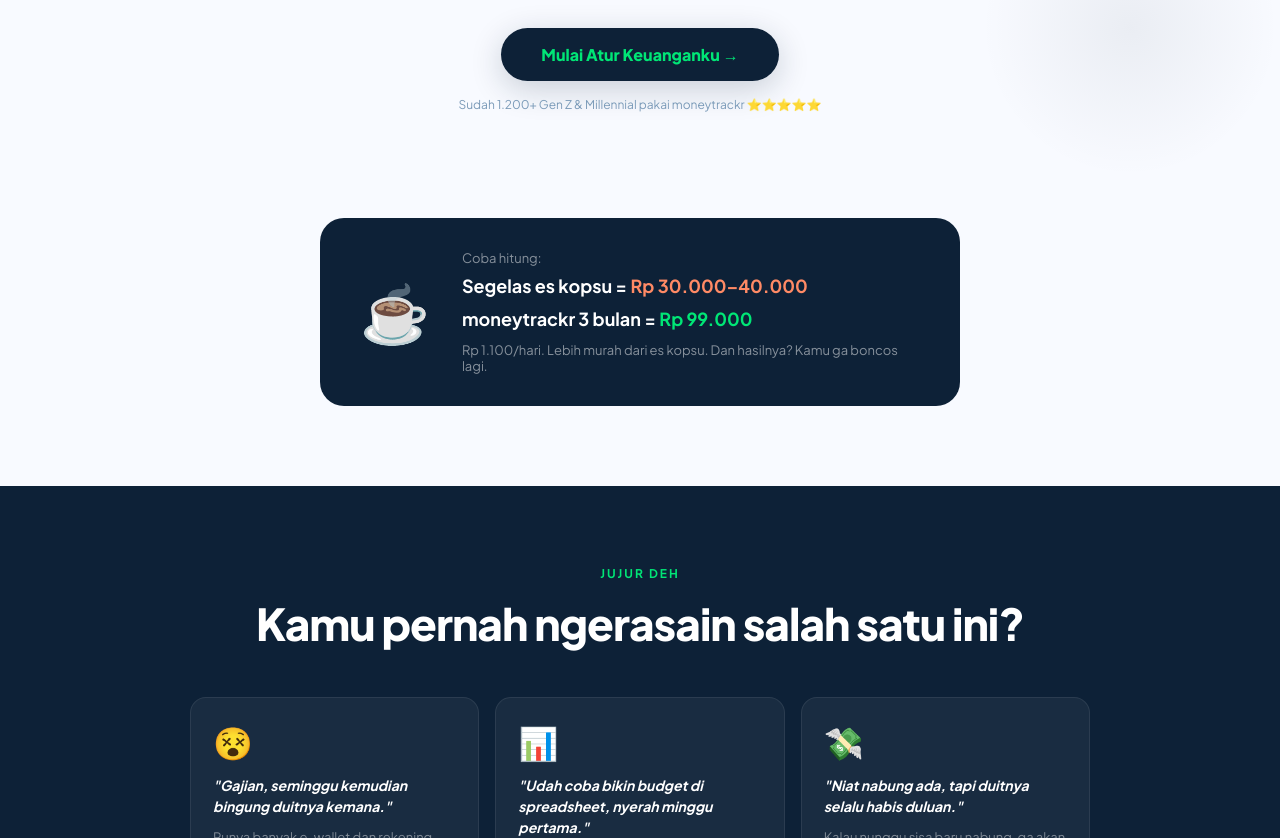
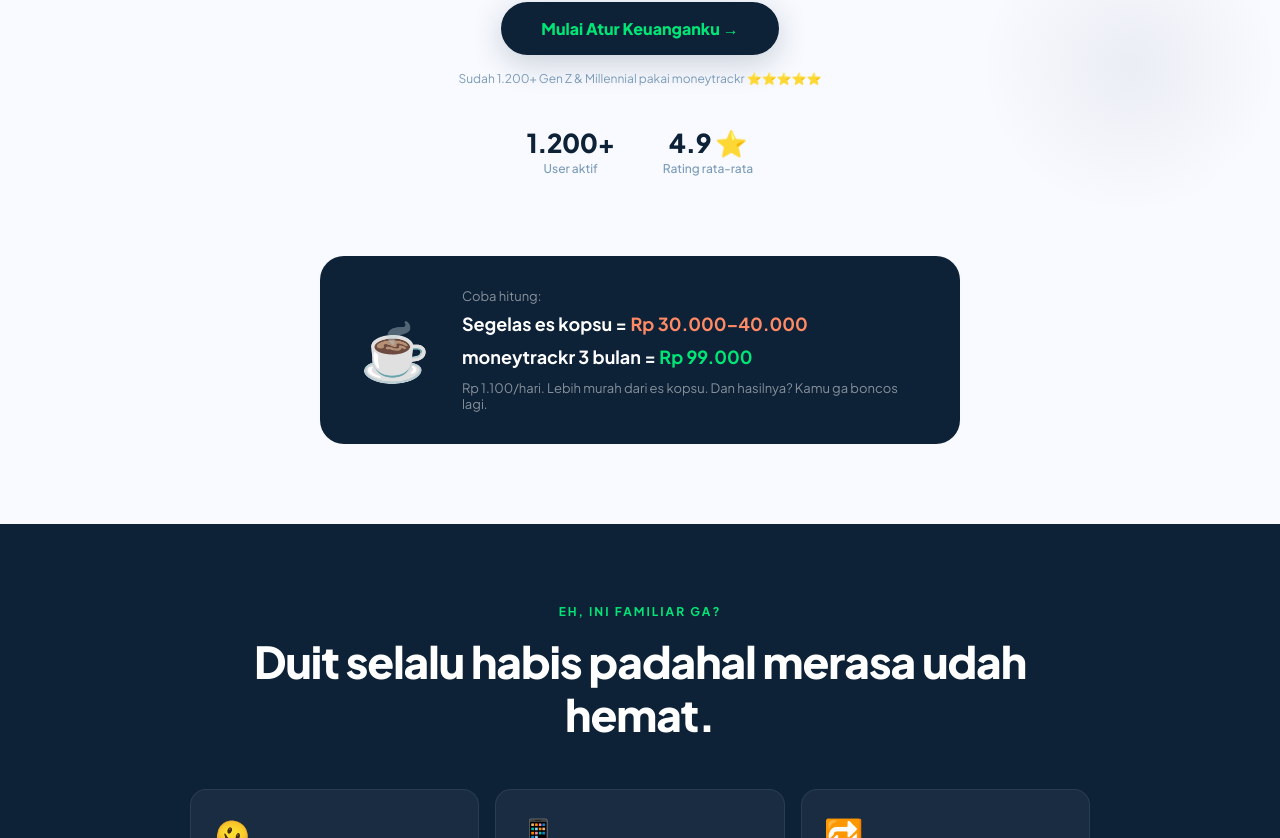
Before and after one commit to moneytrackrid-gif/moneytrackr, a React (Vite) app: page / in a window 1280 px wide. Shown: the part 582-1420 px from the top of the page. Built offline with nearby package versions, Linux system fonts and the light colour scheme; no server answers.

Commit message:
update pain copy + stats row + CTA

```diff
--- a/src/pages/Landing.jsx
+++ b/src/pages/Landing.jsx
@@ -79,6 +79,18 @@
         </button>
 
         <p style={{ fontSize: 12, color: '#7a9ab8', marginTop: 16 }}>Sudah 1.200+ Gen Z & Millennial pakai moneytrackr ⭐⭐⭐⭐⭐</p>
+
+        <div style={{ display: 'flex', gap: 48, justifyContent: 'center', marginTop: 40 }}>
+          {[
+            { value: '1.200+', label: 'User aktif' },
+            { value: '4.9 ⭐', label: 'Rating rata-rata' },
+          ].map(s => (
+            <div key={s.label} style={{ textAlign: 'center' }}>
+              <div style={{ fontSize: 26, fontWeight: 800, color: '#0d2137', letterSpacing: -0.5 }}>{s.value}</div>
+              <div style={{ fontSize: 12, color: '#7a9ab8', fontWeight: 500, marginTop: 2 }}>{s.label}</div>
+            </div>
+          ))}
+        </div>
       </section>
 
       {/* KOPSU PRICING HIGHLIGHT */}
@@ -103,13 +115,13 @@
       {/* PAIN POINTS */}
       <section style={{ padding: '80px 5vw', background: '#0d2137' }}>
         <div style={{ maxWidth: 900, margin: '0 auto' }}>
-          <p style={{ textAlign: 'center', fontSize: 12, fontWeight: 700, color: '#00e676', letterSpacing: 2, textTransform: 'uppercase', marginBottom: 16 }}>Jujur deh</p>
-          <h2 style={{ textAlign: 'center', fontSize: 'clamp(28px, 4vw, 44px)', fontWeight: 800, color: '#fff', letterSpacing: -1, marginBottom: 48, lineHeight: 1.2 }}>Kamu pernah ngerasain salah satu ini?</h2>
+          <p style={{ textAlign: 'center', fontSize: 12, fontWeight: 700, color: '#00e676', letterSpacing: 2, textTransform: 'uppercase', marginBottom: 16 }}>Eh, ini familiar ga?</p>
+          <h2 style={{ textAlign: 'center', fontSize: 'clamp(28px, 4vw, 44px)', fontWeight: 800, color: '#fff', letterSpacing: -1, marginBottom: 48, lineHeight: 1.2 }}>Duit selalu habis padahal merasa udah hemat.</h2>
           <div style={{ display: 'grid', gridTemplateColumns: 'repeat(auto-fit, minmax(260px, 1fr))', gap: 16 }}>
             {[
-              { emoji: '😵', title: '"Gajian, seminggu kemudian bingung duitnya kemana."', desc: 'Punya banyak e-wallet dan rekening, tapi ga bisa lihat total semua di satu tempat.' },
-              { emoji: '📊', title: '"Udah coba bikin budget di spreadsheet, nyerah minggu pertama."', desc: 'Ribet, rumusnya error, zoom in-out di HP — akhirnya males dan dibiarkan.' },
-              { emoji: '💸', title: '"Niat nabung ada, tapi duitnya selalu habis duluan."', desc: 'Kalau nunggu sisa baru nabung, ga akan pernah ada sisanya.' },
+              { emoji: '🫠', title: '"Tanggal 15 udah ketar-ketir nunggu gajian."', desc: 'Padahal awal bulan kayaknya masih ada duit. Entah kemana perginya, ga ada jejaknya sama sekali.' },
+              { emoji: '📱', title: '"GoPay, OVO, Dana, rekening — duitnya ada di mana-mana."', desc: 'Pas mau bayar sesuatu malah bingung ada di mana, dan berapa total semuanya. Ribet banget.' },
+              { emoji: '🔁', title: '"Tiap bulan plan-nya sama: nabung lebih banyak. Hasilnya sama juga."', desc: 'Niat ada, tapi tanpa sistem yang jelas, niat doang ga kemana-mana.' },
             ].map(p => (
               <div key={p.title} style={{ background: 'rgba(255,255,255,0.05)', border: '0.5px solid rgba(255,255,255,0.08)', borderRadius: 16, padding: '24px 22px' }}>
                 <div style={{ fontSize: 32, marginBottom: 12 }}>{p.emoji}</div>
@@ -119,8 +131,8 @@
             ))}
           </div>
           <p style={{ textAlign: 'center', fontSize: 15, color: 'rgba(255,255,255,0.55)', marginTop: 48, lineHeight: 1.8 }}>
-            Bukan karena kamu ga disiplin.<br />
-            <strong style={{ color: '#00e676', fontSize: 17 }}>Kamu cuma belum ketemu sistem yang pas. moneytrackr dibuat untuk itu.</strong>
+            Bukan salah kamu. Emang ga ada yang ngajarin cara ngatur duit yang beneran simpel.<br />
+            <strong style={{ color: '#00e676', fontSize: 17 }}>moneytrackr dibuat buat ngisi gap itu.</strong>
           </p>
         </div>
       </section>
@@ -239,15 +251,15 @@
 
       {/* FINAL CTA */}
       <section style={{ padding: '100px 5vw', background: '#0d2137', textAlign: 'center' }}>
-        <p style={{ fontSize: 14, color: 'rgba(255,255,255,0.4)', marginBottom: 16 }}>☕ Harga segelas es kopsu. Dampaknya? Seumur hidup.</p>
+        <p style={{ fontSize: 14, color: 'rgba(255,255,255,0.4)', marginBottom: 16 }}>☕ Lebih murah dari es kopsu. Lebih berguna juga.</p>
         <h2 style={{ fontSize: 'clamp(32px, 5vw, 60px)', fontWeight: 800, color: '#fff', letterSpacing: -2, marginBottom: 16, lineHeight: 1.08 }}>
-          Akhirnya, kamu<br /><span style={{ color: '#00e676' }}>ga boncos lagi.</span>
+          Kapan lagi mau mulai kalau bukan <span style={{ color: '#00e676' }}>sekarang?</span>
         </h2>
-        <p style={{ fontSize: 15, color: 'rgba(255,255,255,0.45)', marginBottom: 40 }}>Rp 99.000 untuk 3 bulan. Garansi 7 hari.</p>
+        <p style={{ fontSize: 15, color: 'rgba(255,255,255,0.45)', marginBottom: 40 }}>Rp 99.000 untuk 3 bulan. Kalau ga worth it, refund.</p>
         <button onClick={() => navigate('/login')} style={{ padding: '18px 48px', borderRadius: 30, border: 'none', background: '#00e676', color: '#0d2137', fontSize: 17, fontWeight: 800, cursor: 'pointer', fontFamily: 'inherit', boxShadow: '0 4px 40px rgba(0,230,118,0.35)' }}>
-          Mulai Sekarang — Rp 99.000 →
+          Yuk Mulai — Rp 99.000 →
         </button>
-        <p style={{ fontSize: 12, color: 'rgba(255,255,255,0.2)', marginTop: 16 }}>Tidak perlu kartu kredit · Setup 2 menit · Garansi refund 7 hari</p>
+        <p style={{ fontSize: 12, color: 'rgba(255,255,255,0.2)', marginTop: 16 }}>Ga perlu kartu kredit · Setup 2 menit · Garansi refund 7 hari</p>
       </section>
 
       {/* FOOTER */}
```
